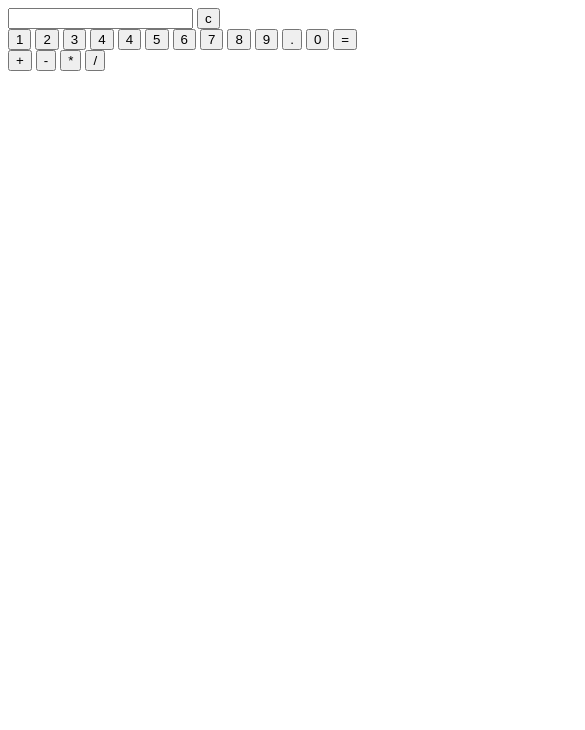
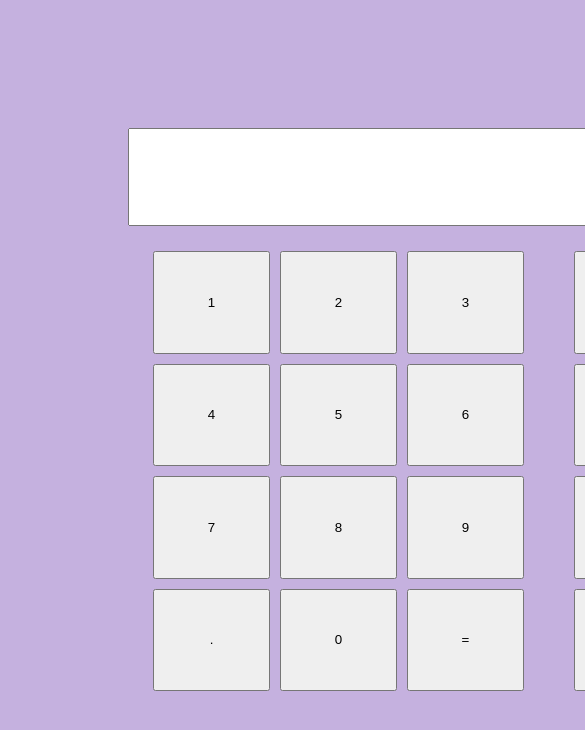
Before and after one commit to mirazh-ds/its_calcolatrice, a plain HTML site: page index.html in a window 390 px wide. Shown: the top 730 px of the page, 585 px wide, since content can reach past the window. Drawn offline with Linux system fonts and the light colour scheme.

Commit message:
ho fatto un css brutto solo per provare commit!

```diff
--- a/index.html
+++ b/index.html
@@ -21,7 +21,6 @@
                 <input type="button" value="2">
                 <input type="button" value="3">
                 <input type="button" value="4">
-                <input type="button" value="4">
                 <input type="button" value="5">
                 <input type="button" value="6">
                 <input type="button" value="7">
--- a/style.css
+++ b/style.css
@@ -0,0 +1,78 @@
+@media (max-width: 1000px) {
+    html {
+        display: flex;
+        min-width: 100vh;
+        min-height: 100vh;
+    }
+
+    body {
+        background-color: rgb(197, 177, 223);
+        display: flex;
+        flex: 1;
+        padding: 120px;
+
+    }
+
+    .risult {
+        display: flex;
+        flex: 1;
+        flex-direction: column;
+    }
+
+    .grosso {
+        display: flex;
+        flex: 1;
+        flex-direction: column;
+
+    }
+
+    .top {
+        display: flex;
+        flex: 0.2;
+        flex-direction: row;
+
+
+
+    }
+
+    .bottom {
+        display: flex;
+        flex: 1;
+        flex-direction: row;
+    }
+
+    .left {
+        display: grid;
+        grid-template-columns: 1fr 1fr 1fr;
+        padding: 20px;
+        width: 75%;
+    }
+
+    .left input {
+        padding: 0px;
+        margin: 5px;
+        border-radius: ;
+        width: ;
+    }
+
+    .right {
+        display: grid;
+        grid-template-columns: 1fr;
+        padding: 20px;
+        width: 25%;
+
+
+        flex-direction: column;
+        width: 25%;
+    }
+
+    .right input {
+        margin: 5px;
+
+    }
+}
+
+@media (max-width: 500px) {
+    BRO NON E FINITO UN CA MI SONO SCOCCIATO POI FINISCO
+
+}
```
Also changed, not shown: 1 other file.
